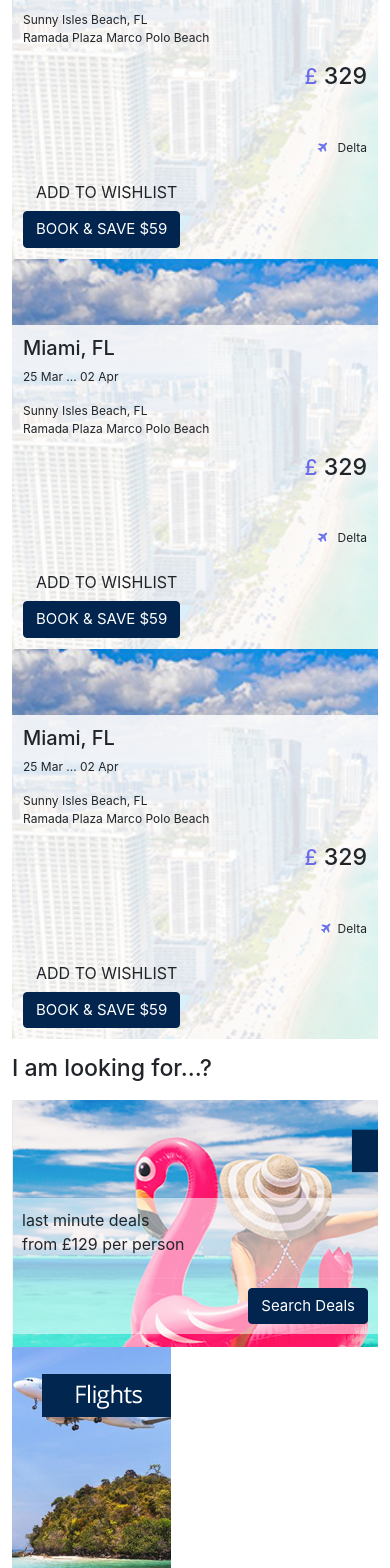
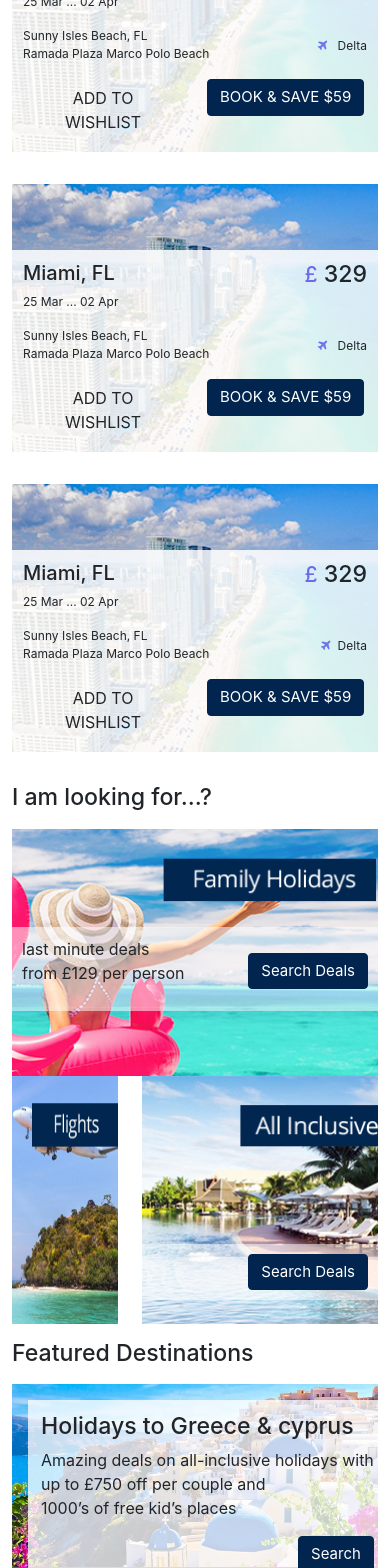
Before and after one commit to webdeveloper510/Design_react, a React (Create React App) app: page / in a window 390 px wide. Shown: the part 1723-3291 px from the top of the page. Built offline with nearby package versions, Linux system fonts and the light colour scheme.

Commit message:
responsive css

```diff
--- a/src/Home/Home.css
+++ b/src/Home/Home.css
@@ -181,3 +181,25 @@ span.text-yellow {
 .rating:hover>input:checked~label:before {
     opacity: 0.4
 }
+@media only screen and (max-width: 768px) {
+
+.holiday {
+
+    padding-top: 71%;
+
+}
+.family {
+    background-position: right;
+}
+.col-md-2.col-4 img {
+    height: 100%;
+}
+.over {
+    background: #ffffffc4;
+    margin-top: -49%;
+}
+.over1 {
+    background: #ffffffc4;
+    margin-top: -43%;
+}
+}
--- a/src/Home/Home.js
+++ b/src/Home/Home.js
@@ -336,18 +336,18 @@ function Home() {
                <div className="container ">
                    <h3 className="my-3">Package Holiday Deals</h3>
                    <div className="row">
-                       <div className="col-md-4">
+                       <div className="col-md-4 my-3">
                           <div className="hotals">
 
 
                           <div className="overlay">
                                  <div className="row">
-                                    <div className="col-md-8">
+                                    <div className="col-8">
                                     <h5>Miami, FL</h5>
                                     <p>25 Mar ... 02 Apr</p>
                                     <p>Sunny Isles Beach, FL<br/> Ramada Plaza Marco Polo Beach</p>
                                         </div>
-                                        <div className="col-md-4 text-right">
+                                        <div className="col-4 text-right">
                                             <h3><span className="youro">£</span> 329</h3>
                                             <div className="text-right mt-5">
 
@@ -356,10 +356,10 @@ function Home() {
                                             </div>
                                  </div>
                                  <div className="row">
-                                    <div className="col-md-6">
+                                    <div className="col-6">
                                       <button className="btn ">ADD TO WISHLIST</button>
                                         </div>
-                                        <div className="col-md-6">
+                                        <div className="col-6">
                                         <button className="btn btn-primary">BOOK & SAVE $59</button>
                                         </div>
                                      </div>
@@ -367,16 +367,16 @@ function Home() {
 
                               </div>
                            </div>
-                           <div className="col-md-4">
+                           <div className="col-md-4 my-3">
                            <div className="hotals">
                            <div className="overlay">
                                  <div className="row">
-                                    <div className="col-md-8">
+                                    <div className="col-8">
                                     <h5>Miami, FL</h5>
                                     <p>25 Mar ... 02 Apr</p>
                                     <p>Sunny Isles Beach, FL<br/> Ramada Plaza Marco Polo Beach</p>
                                         </div>
-                                        <div className="col-md-4 text-right">
+                                        <div className="col-4 text-right">
                                             <h3><span className="youro">£</span> 329</h3>
                                             <div className="text-right mt-5">
 
@@ -385,10 +385,10 @@ function Home() {
                                             </div>
                                  </div>
                                  <div className="row">
-                                    <div className="col-md-6">
+                                    <div className="col-6">
                                       <button className="btn ">ADD TO WISHLIST</button>
                                         </div>
-                                        <div className="col-md-6">
+                                        <div className="col-6">
                                         <button className="btn btn-primary">BOOK & SAVE $59</button>
                                         </div>
                                      </div>
@@ -396,16 +396,16 @@ function Home() {
                                  </div>
                               </div>
                         </div>
-                        <div className="col-md-4">
+                        <div className="col-md-4 my-3">
                         <div className="hotals">
                              <div className="overlay">
                                  <div className="row">
-                                    <div className="col-md-8">
+                                    <div className="col-8">
                                     <h5>Miami, FL</h5>
                                     <p>25 Mar ... 02 Apr</p>
                                     <p>Sunny Isles Beach, FL<br/> Ramada Plaza Marco Polo Beach</p>
                                         </div>
-                                        <div className="col-md-4 text-right">
+                                        <div className="col-4 text-right">
                                             <h3><span className="youro">£</span> 329</h3>
                                             <div className="text-right mt-5">
 
@@ -414,10 +414,10 @@ function Home() {
                                             </div>
                                  </div>
                                  <div className="row">
-                                    <div className="col-md-6">
+                                    <div className="col-6">
                                       <button className="btn ">ADD TO WISHLIST</button>
                                         </div>
-                                        <div className="col-md-6">
+                                        <div className="col-6">
                                         <button className="btn btn-primary">BOOK & SAVE $59</button>
                                         </div>
                                      </div>
@@ -430,15 +430,15 @@ function Home() {
                <div className="container">
                  <h3  className="my-3">I am looking for...?</h3>
                   <div className="row">
-                    <div className="col-md-6">
+                    <div className="col-md-6 ">
                         <div className="family">
                          <div className="overlay1">
                            <div className="row">
-                             <div className="col-md-7">
+                             <div className="col-7">
                              <p>last minute deals <br/>
                                 from £129 per person</p>
                              </div>
-                              <div className="col-md-5 mt-3 text-right">
+                              <div className="col-5 mt-3 text-right">
                                 <button className="btn btn-primary" type="button">Search Deals
                                   </button>
                               </div>
@@ -446,10 +446,10 @@ function Home() {
                            </div>
                           </div>
                       </div>
-                      <div className="col-md-2">
+                      <div className="col-md-2 col-4">
                         <img src="pack1.png" className="img-fluid"/>
                         </div>
-                        <div className="col-md-4">
+                        <div className="col-md-4 col-8">
                             <div className="holiday">
                                 <div className=" overlay2 text-right">
                                    <button className="btn btn-primary" type="button">
@@ -533,7 +533,7 @@ function Home() {
                   <div className="container">
                     <h3 className="my-3">Popular Destinations</h3>
                     <div className="row text-center">
-                       <div className="col-md-3">
+                       <div className="col-md-3 col-6">
                          <p>Ibiza<br/>
                             Majorca<br/>
                             Crete<br/>
@@ -544,7 +544,7 @@ function Home() {
                             Zante
                             </p>
                          </div>
-                         <div className="col-md-3">
+                         <div className="col-md-3 col-6">
                          <p>Ibiza<br/>
                             Majorca<br/>
                             Crete<br/>
@@ -555,7 +555,7 @@ function Home() {
                             Zante
                             </p>
                          </div>
-                         <div className="col-md-3">
+                         <div className="col-md-3 col-6">
                          <p>Ibiza<br/>
                             Majorca<br/>
                             Crete<br/>
@@ -566,7 +566,7 @@ function Home() {
                             Zante
                             </p>
                          </div>
-                         <div className="col-md-3">
+                         <div className="col-md-3 col-6">
                          <p>Ibiza<br/>
                             Majorca<br/>
                             Crete<br/>
```
